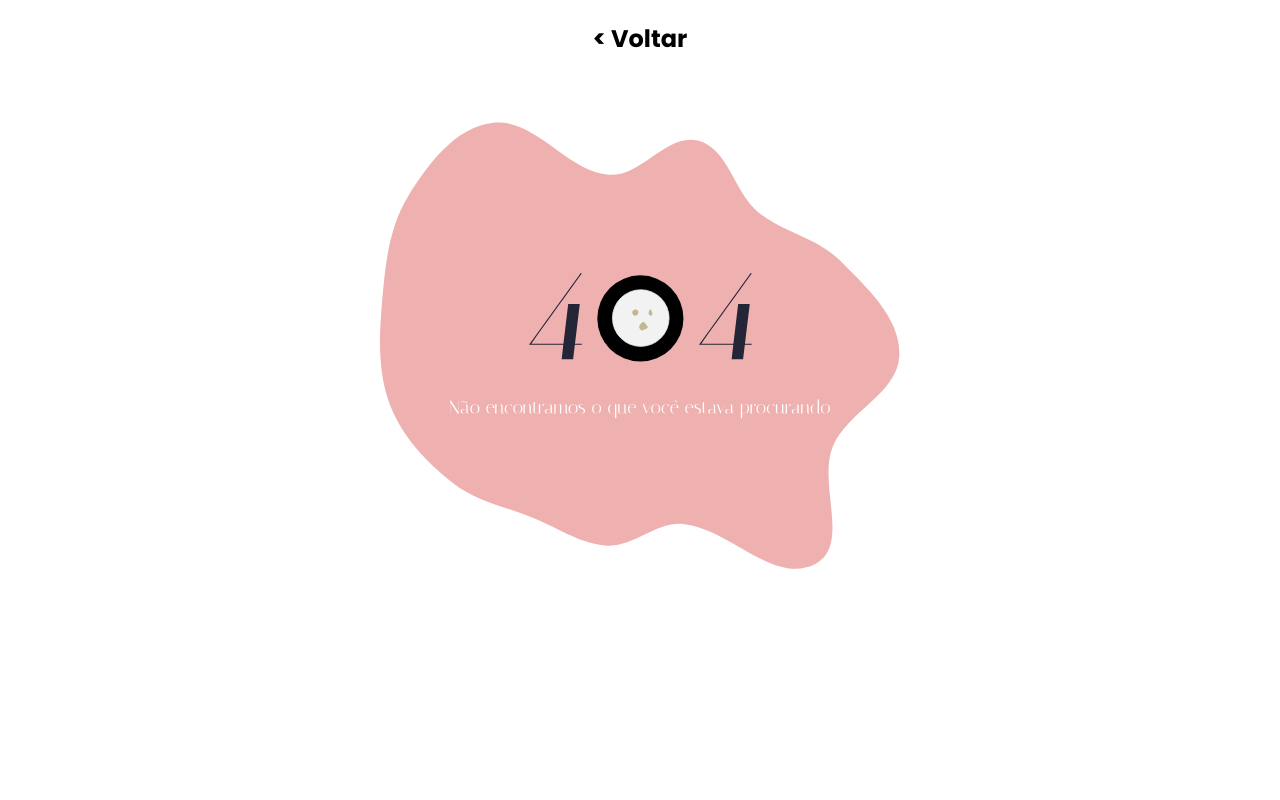
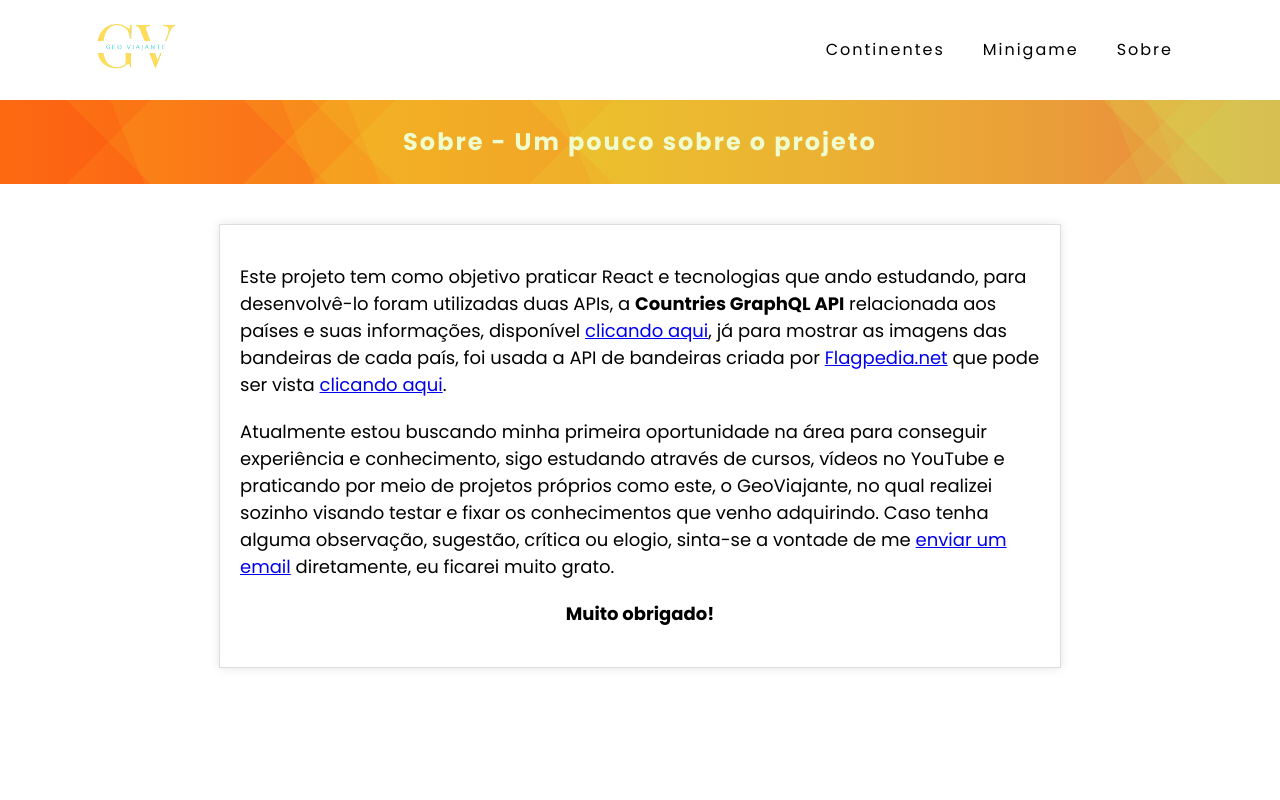
Before and after one commit to vinicius-crispim/geoviajante, a React (Create React App) app: page /sobre in a window 1280 px wide. Shown: the top 800 px of the page. Built offline with nearby package versions, Linux system fonts and the light colour scheme.

Commit message:
About Page

```diff
--- /dev/null
+++ b/src/Pages/About/About.ts
@@ -0,0 +1,40 @@
+import styled from "styled-components";
+
+export const AboutStyled = styled.div`
+/* Article Container */
+
+.container {
+  max-width: 800px;
+  margin: 40px auto;
+  padding: 20px;
+  background-color: #fff;
+  border: 1px solid #ddd;
+  box-shadow: 0 0 10px rgba(0, 0, 0, 0.1);
+}
+
+/* Article Text */
+
+.container p{
+  font-size: 18px;
+  line-height: 1.5;
+  margin-bottom: 20px;
+}
+
+.container p:last-child{
+  text-align:center;
+}
+
+/* Responsive Design */
+
+@media (max-width: 768px) {
+ .container {
+    max-width: 600px;
+  }
+}
+
+@media (max-width: 480px) {
+ .container {
+    max-width: 400px;
+  }
+}
+`
--- /dev/null
+++ b/src/Pages/About/index.tsx
@@ -0,0 +1,35 @@
+import Title from "../../components/Title";
+import * as S from './About'
+
+const About = () => {
+    return (
+        <S.AboutStyled>
+            <Title>
+                Sobre - Um pouco sobre o projeto
+            </Title>
+            <div className="container">
+                <p>Este projeto tem como objetivo praticar React e tecnologias que ando estudando,
+                    para desenvolvê-lo foram utilizadas duas APIs, a <strong>Countries GraphQL API</strong> relacionada
+                    aos países e suas informações, disponível <a href="https://studio.apollographql.com/public/countries/variant/current/home"
+                    target="_blank" rel="noreferrer">clicando aqui</a>, já para mostrar as imagens das bandeiras
+                    de cada país, foi usada a API de bandeiras criada por <a href="https://flagpedia.net/"
+                    target="_blank" rel="noreferrer">Flagpedia.net</a> que pode ser
+                    vista <a href='https://flagcdn.com/'target="_blank" rel="noreferrer">clicando aqui</a>.
+                </p>
+                <p>
+                    Atualmente estou buscando minha primeira oportunidade na área para conseguir
+                    experiência e conhecimento, sigo estudando através de cursos, vídeos no YouTube
+                    e praticando por meio de projetos próprios como este, o GeoViajante, no qual realizei
+                    sozinho visando testar e fixar os conhecimentos que venho adquirindo. Caso tenha alguma
+                    observação, sugestão, crítica ou elogio, sinta-se a vontade de me <a href="mailto:vinicrispim02@hotmail.com"
+                    target="_blank" rel="noreferrer">enviar um email</a> diretamente, eu ficarei muito grato.
+                </p>
+                <p>
+                    <strong>Muito obrigado!</strong>
+                </p>
+            </div>
+        </S.AboutStyled>
+    )
+}
+
+export default About;
--- a/src/components/Header/index.tsx
+++ b/src/components/Header/index.tsx
@@ -64,7 +64,7 @@ const Header = () => {
                             <Dropdown isOpenProp={isOpen} title='Continentes' options={continents} />
                         </li>
                         <li className="menu-item"><a href="#minigame">Minigame</a></li>
-                        <li className="menu-item"><Link to="/about">Sobre</Link></li>
+                        <li className="menu-item"><Link to="/sobre">Sobre</Link></li>
                     </ul>
                 </nav>
             </div>
--- a/src/rotas/index.tsx
+++ b/src/rotas/index.tsx
@@ -4,6 +4,7 @@ import Home from "../Pages/Home"
 import CountryPage from "../Pages/CountryPage"
 import { ContinentCountries } from "../Pages/ContinentCountries"
 import NotFound from "../Pages/NotFound"
+import About from "../Pages/About"
 
 const Rotas = () => {
     return (<Routes>
@@ -11,6 +12,7 @@ const Rotas = () => {
         <Route path='/' element={<Home />} />
         <Route path="/pais/:code" element={<CountryPage/>}/>
         <Route path="/continentes/:code/:name" element={<ContinentCountries/>}/>
+        <Route path="/sobre" element={<About/>}/>
       </Route>
       <Route path='*' element={<NotFound/>}/>
     </Routes>)
```
